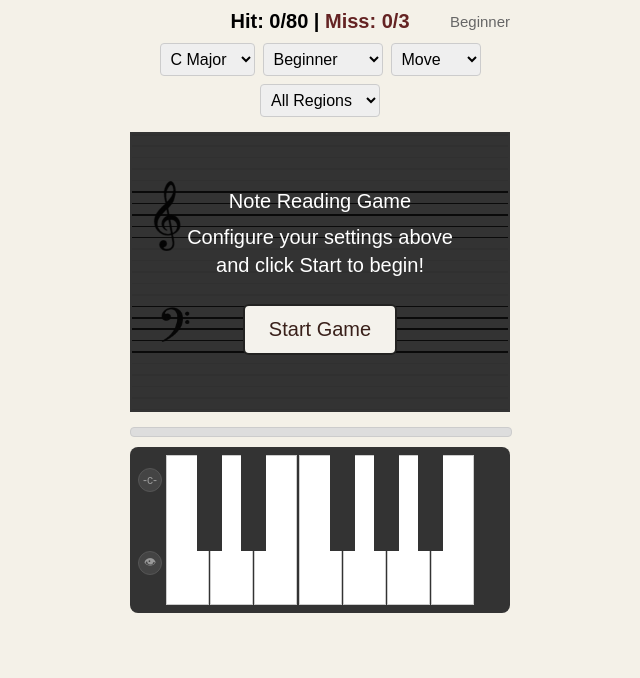
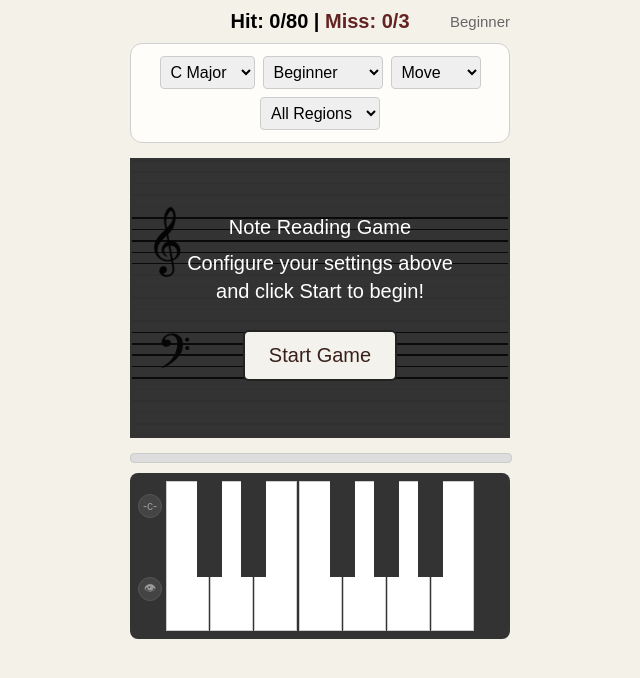
Before and after one commit to JohannesB88/TestApp, a plain HTML site: page index.html in a window 1280 px wide. Shown: the whole page, without its empty margins (320-960 px from the left). Drawn offline with nearby package versions, Linux system fonts and the light colour scheme; no server answers.

Commit message:
Update index.html

```diff
--- a/index.html
+++ b/index.html
@@ -158,8 +158,17 @@
             background-color: rgba(0,0,0,0.2);
         }
 
-
-
+        .game-controls {
+            background: rgb(255, 253, 249);
+            border: 1px solid #cfcfcf;
+            border-radius: 12px;
+            padding: 12px;
+            margin-bottom: 15px;
+        }
+
+        .scale-selector {
+            margin-bottom: 0; /* Remove existing margin */
+        }
 
         .end-game-btn {
             position: absolute;
@@ -716,6 +725,8 @@
 
         <div class="main-content">
             <!-- Scale Selection -->
+            <div class="game-controls">
+
                 <div class="scale-selector">
                     <select id="scale">
                         <option value="C">C Major</option>
@@ -761,6 +772,7 @@
                         <option value="above,below">Above + Below</option>
                         <option value="treble,bass">Treble + Bass</option>
                     </select>
+                </div>
 
             </div>
 
```
Lines whose indentation alone changed are shown as unchanged.
